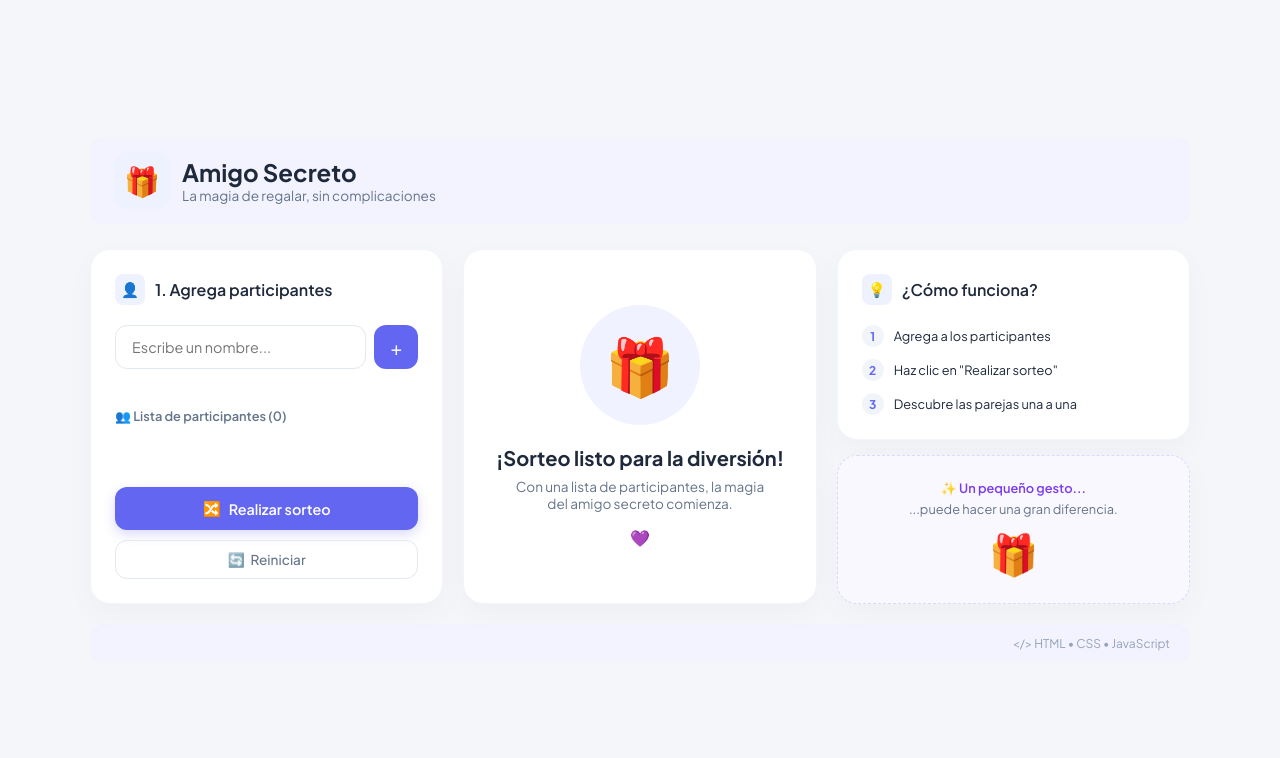
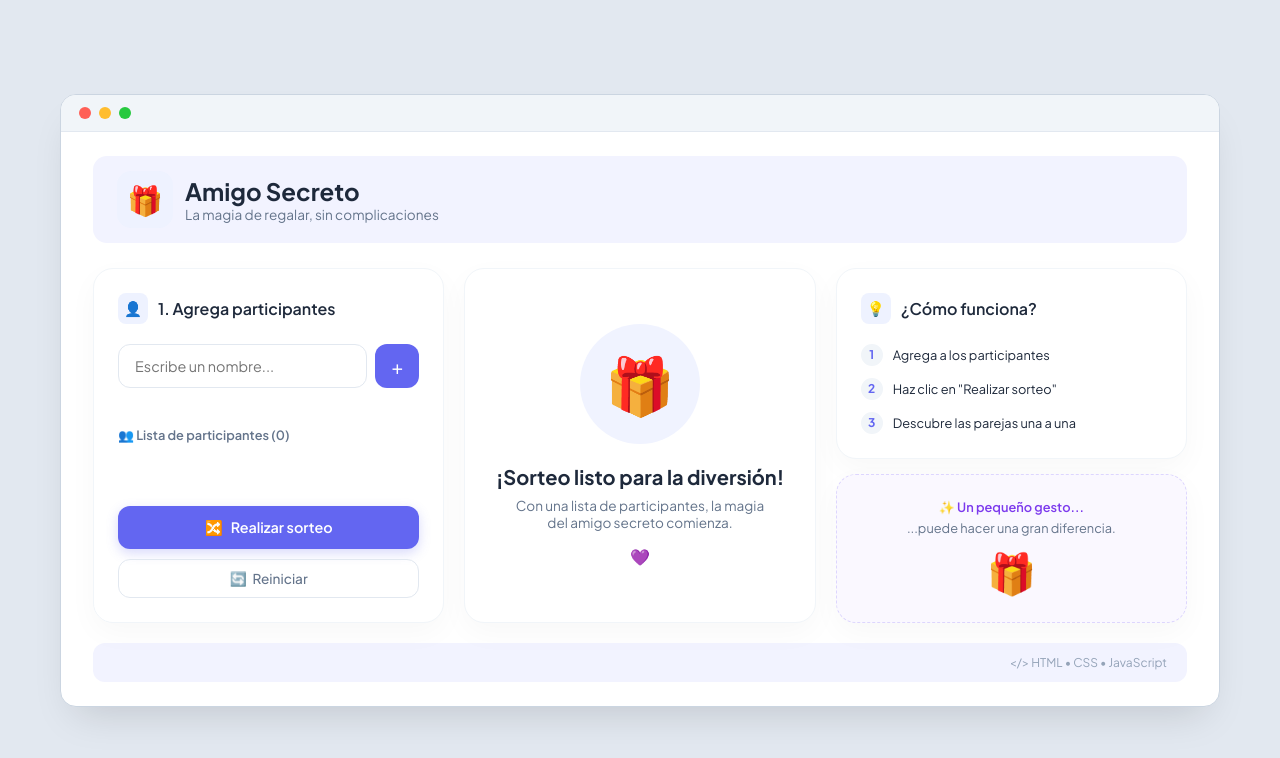
Before and after one commit to Jebareiro/amigo-secreto-ch-alura, a plain HTML site: page index.html in a window 1280 px wide. Drawn offline with Linux system fonts and the light colour scheme.

Commit message:
style: envolver interfaz en marco estilo navegador y ajustar ancho máximo

```diff
--- a/index.html
+++ b/index.html
@@ -15,14 +15,28 @@
 </head>
 <body>
 
-    <!-- Contenedor principal que envuelve toda la aplicación -->
+    <body>
+
+    <!-- Fondo de pantalla general -->
+    <div class="wrapper-bg">
+
+        <!-- Ventana estilo Navegador (Mockup) -->
+        <div class="browser-frame">
+
+            <!-- Barra superior estilo Mac con los 3 botoncitos -->
+            <div class="browser-header">
+                <div class="browser-dots">
+                    <span class="dot dot-close"></span>
+                    <span class="dot dot-minimize"></span>
+                    <span class="dot dot-expand"></span>
+                </div>
+            </div>
+
+            <!-- CONTENIDO DE TU APP (Tu div actual de siempre) -->
             <div class="app-container">
 
-        <!-- ========================================== -->
-        <!-- 1. ENCABEZADO SUPERIOR (Header)            -->
-        <!-- ========================================== -->
+                <!-- 1. ENCABEZADO SUPERIOR (Header) -->
                 <header class="app-header">
-            <!-- Logotipo y título del proyecto -->
                     <div class="brand">
                         <div class="brand-icon">🎁</div>
                         <div class="brand-text">
@@ -32,30 +46,21 @@
                     </div>
                 </header>
 
-        <!-- ========================================== -->
-        <!-- 2. GRILLA PRINCIPAL DE 3 COLUMNAS (Main)   -->
-        <!-- ========================================== -->
+                <!-- 2. GRILLA PRINCIPAL DE 3 COLUMNAS (Main) -->
                 <main class="dashboard-grid">
 
-            <!-- -------------------------------------- -->
-            <!-- COLUMNA 1: Formulario, Lista y Acciones -->
-            <!-- -------------------------------------- -->
+                    <!-- COLUMNA 1 -->
                     <section class="card card-input">
-                <!-- Título del paso 1 -->
                         <div class="card-header">
                             <span class="step-icon">👤</span>
                             <h2>1. Agrega participantes</h2>
                         </div>
-
-                <!-- Campo de texto y botón '+' para añadir nombres -->
                         <div class="input-group">
                             <input type="text" id="amigo" placeholder="Escribe un nombre..." autocomplete="off">
                             <button id="btnAgregar" onclick="agregarAmigo()" class="btn-add">+</button>
                         </div>
-                <!-- Párrafo dinámico para mostrar mensajes de error -->
                         <p id="mensaje-error" class="error-text"></p>
 
-                <!-- Área donde se renderizarán los nombres agregados -->
                         <div class="list-section">
                             <div class="list-header">
                                 <span>👥 Lista de participantes (<span id="contador">0</span>)</span>
@@ -63,7 +68,6 @@
                             <ul id="listaAmigos" class="participants-list"></ul>
                         </div>
 
-                <!-- Botones de control (Sorteo y Reinicio) -->
                         <div class="actions-group">
                             <button class="btn-primary" onclick="sortearAmigo()">
                                 <span>🔀</span> Realizar sorteo
@@ -74,11 +78,8 @@
                         </div>
                     </section>
 
-            <!-- -------------------------------------- -->
-            <!-- COLUMNA 2: Ilustración central / Resultado Paso a Paso -->
-            <!-- -------------------------------------- -->
+                    <!-- COLUMNA 2 -->
                     <section class="card card-display">
-                <!-- Estado Inicial: Muestra la ilustración antes de sortear -->
                         <div id="display-inicial" class="display-content">
                             <div class="illustration-box">
                                 <span class="gift-emoji">🎁</span>
@@ -88,26 +89,20 @@
                             <span class="heart-icon">💜</span>
                         </div>
 
-                <!-- Estado Resultado: Se muestra al presionar "Realizar sorteo" -->
                         <div id="display-resultado" class="display-content hidden">
                             <div class="winner-box">
                                 <span class="trophy-emoji">🎉</span>
                             </div>
                             <p id="contador-pareja" class="result-label">Pareja 1 de X</p>
                             <h2 id="resultado" class="winner-name">---</h2>
-
-                    <!-- Botón para avanzar a la siguiente pareja -->
                             <button id="btnSiguiente" class="btn-primary" onclick="siguientePareja()" style="margin-top: 20px;">
                                 Siguiente Pareja ➔
                             </button>
                         </div>
                     </section>
 
-            <!-- -------------------------------------- -->
-            <!-- COLUMNA 3: Tarjetas de Información e Inspiración -->
-            <!-- -------------------------------------- -->
+                    <!-- COLUMNA 3 -->
                     <aside class="sidebar-column">
-                <!-- Tarjeta "¿Cómo funciona?" -->
                         <div class="card card-info">
                             <div class="card-header">
                                 <span class="step-icon">💡</span>
@@ -129,7 +124,6 @@
                             </ol>
                         </div>
 
-                <!-- Tarjeta con frase inspiradora e icono -->
                         <div class="card card-quote">
                             <div class="quote-header">
                                 <span>✨ Un pequeño gesto...</span>
@@ -141,15 +135,17 @@
 
                 </main>
 
-        <!-- ========================================== -->
-        <!-- 3. PIE DE PAGINA (Footer)                  -->
-        <!-- ========================================== -->
+                <!-- 3. PIE DE PAGINA -->
                 <footer class="app-footer">
                     <p class="tech-stack">&lt;/&gt; HTML • CSS • JavaScript</p>
                 </footer>
-    </div>
+            </div> <!-- Fin .app-container -->
 
-    <!-- Carga de la lógica JavaScript -->
+        </div> <!-- Fin .browser-frame -->
+
+    </div> <!-- Fin .wrapper-bg -->
+
     <script src="app.js"></script>
 </body>
+</body>
 </html>
--- a/style.css
+++ b/style.css
@@ -404,6 +404,71 @@ body {
     padding: 12px 20px;
 }
 
+/* ==========================================================================
+   ESTILOS DE CONTENEDOR TIPO NAVEGADOR (MOCKUP) Y CONTROL DE TAMAÑO
+   ========================================================================== */
+
+/* Fondo general que llena toda la pantalla */
+body {
+    margin: 0;
+    padding: 0;
+    background-color: #e2e8f0; /* Fondo gris suave para destacar el marco */
+    min-height: 100vh;
+    display: flex;
+    justify-content: center;
+    align-items: center;
+}
+
+/* Envoltorio exterior con padding para evitar tocar bordes */
+.wrapper-bg {
+    width: 100%;
+    max-width: 1200px;
+    padding: 20px;
+    box-sizing: border-box;
+}
+
+/* Ventana estilo navegador */
+.browser-frame {
+    background: #ffffff;
+    border-radius: 16px;
+    box-shadow: 0 20px 40px -15px rgba(0, 0, 0, 0.15);
+    overflow: hidden;
+    border: 1px solid #cbd5e1;
+}
+
+/* Barra superior del navegador */
+.browser-header {
+    background-color: #f1f5f9;
+    padding: 12px 18px;
+    border-bottom: 1px solid #e2e8f0;
+    display: flex;
+    align-items: center;
+}
+
+/* Puntos de colores estilo Mac (Rojo, Amarillo, Verde) */
+.browser-dots {
+    display: flex;
+    gap: 8px;
+}
+
+.dot {
+    width: 12px;
+    height: 12px;
+    border-radius: 50%;
+    display: inline-block;
+}
+
+.dot-close { background-color: #ff5f56; }
+.dot-minimize { background-color: #ffbd2e; }
+.dot-expand { background-color: #27c93f; }
+
+/* Ajuste interno de la app dentro de la ventana */
+.app-container {
+    padding: 24px 32px;
+    max-width: 100% !important; /* Aprovecha el ancho del marco */
+    margin: 0 auto;
+}
+
 @media (max-width: 900px) {
     .dashboard-grid {
         grid-template-columns: 1fr; /* Columna única en móviles */
```
Also changed, not shown: evidencia1.png, evidencia2.png. Lines whose indentation alone changed are shown as unchanged.
